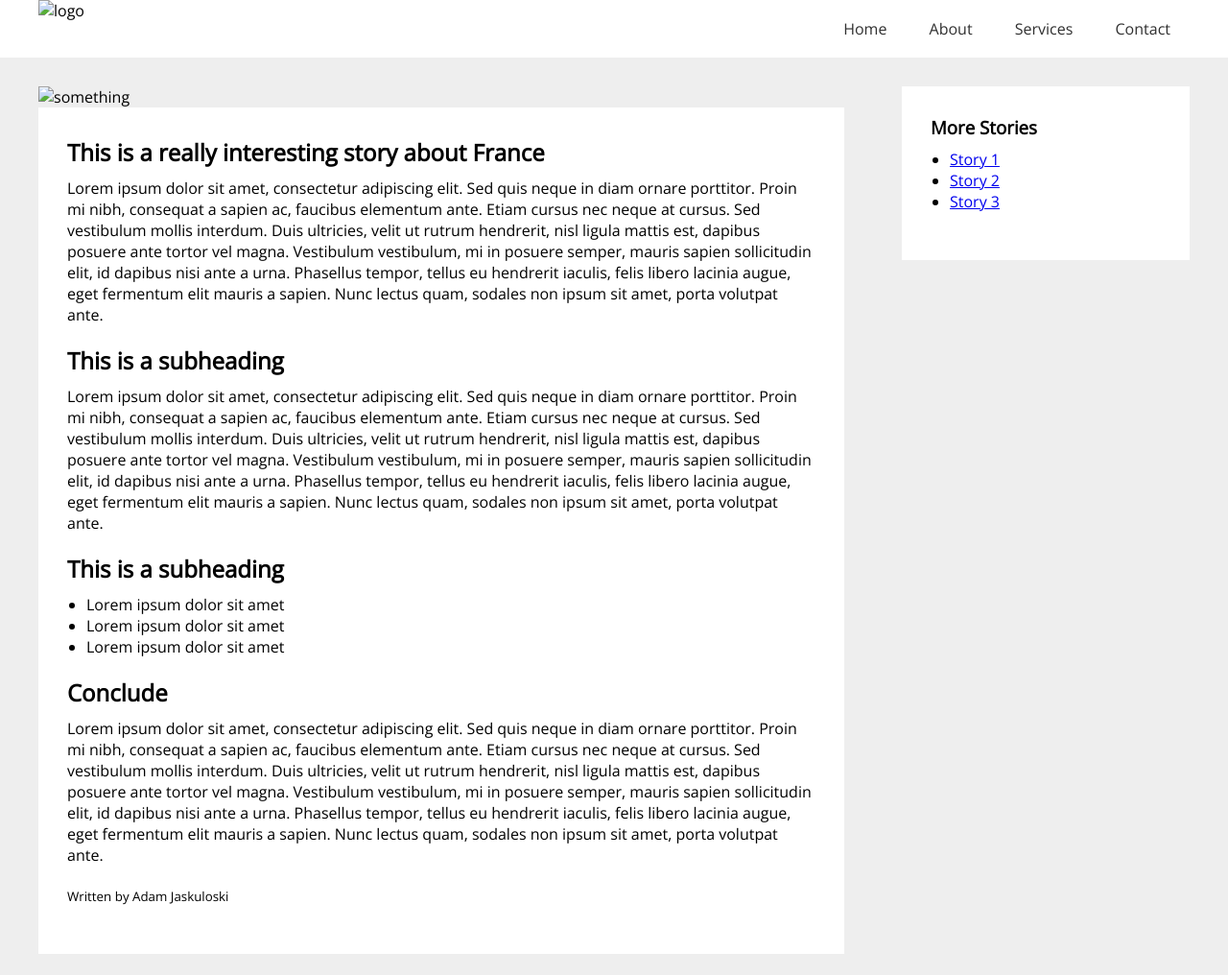
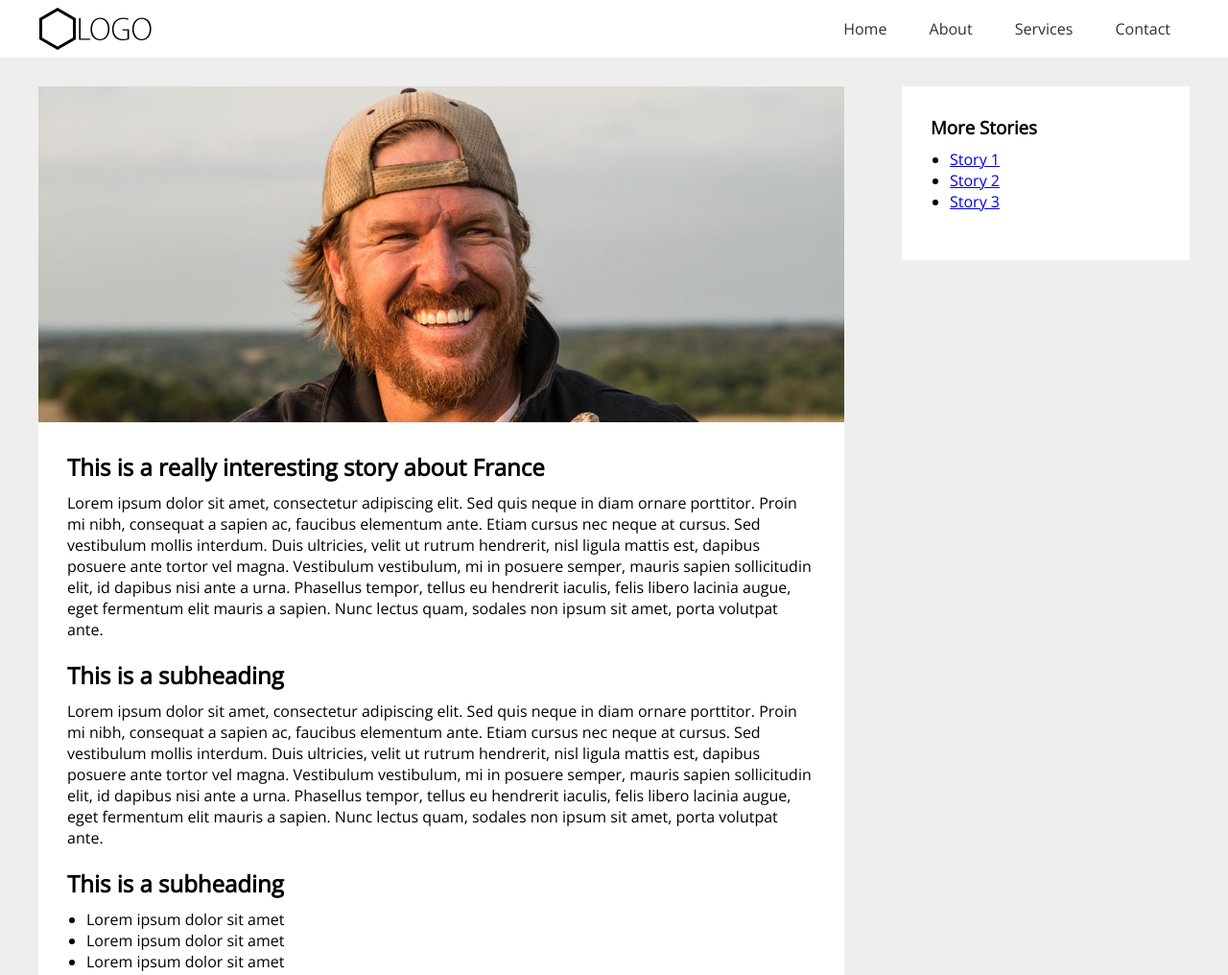
Before and after one commit to Beorseder/Simple-Website-Layout, a plain HTML site: page index.html in a window 1280 px wide. Shown: the top 1016 px of the page at 96% size. Drawn offline with nearby package versions, Linux system fonts and the light colour scheme; the site is published under a folder, as on GitHub Pages, so addresses that start at the root find nothing.

Commit message:
Image change

```diff
--- a/index.html
+++ b/index.html
@@ -9,7 +9,7 @@
     <body>
         <header class="tm-header">
             <div class="tm-container">
-                <img class="tm-logo" src="/images/logo.png" alt="logo" width="120d"/>
+                <img class="tm-logo" src="images/logo.png" alt="logo" width="120d"/>
                 <nav class="tm-nav">
                     <ul>
                         <li><a href="#">Home</a></li>
@@ -23,7 +23,7 @@
         <div class="tm-container clearfix">
             <div class="tm-content">
                 <section class="tm-top-a">
-                    <img src="/images/strasbourg-river.png" alt="something"/>
+                    <img src="images/strasbourg-river.png" alt="something"/>
                 </section>
                 <article class="tm-article">
                     <h1>This is a really interesting story about France</h1>
```
